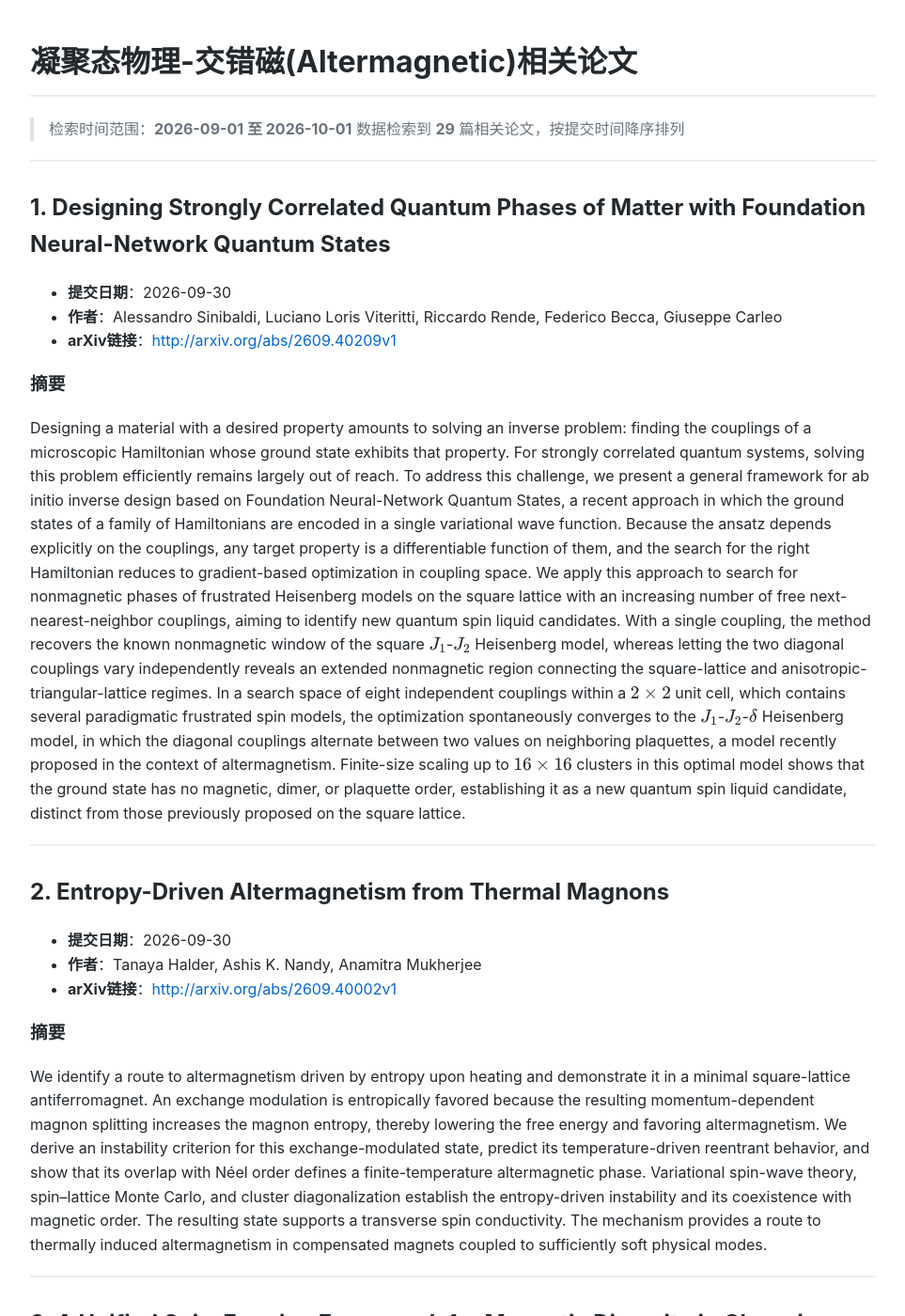
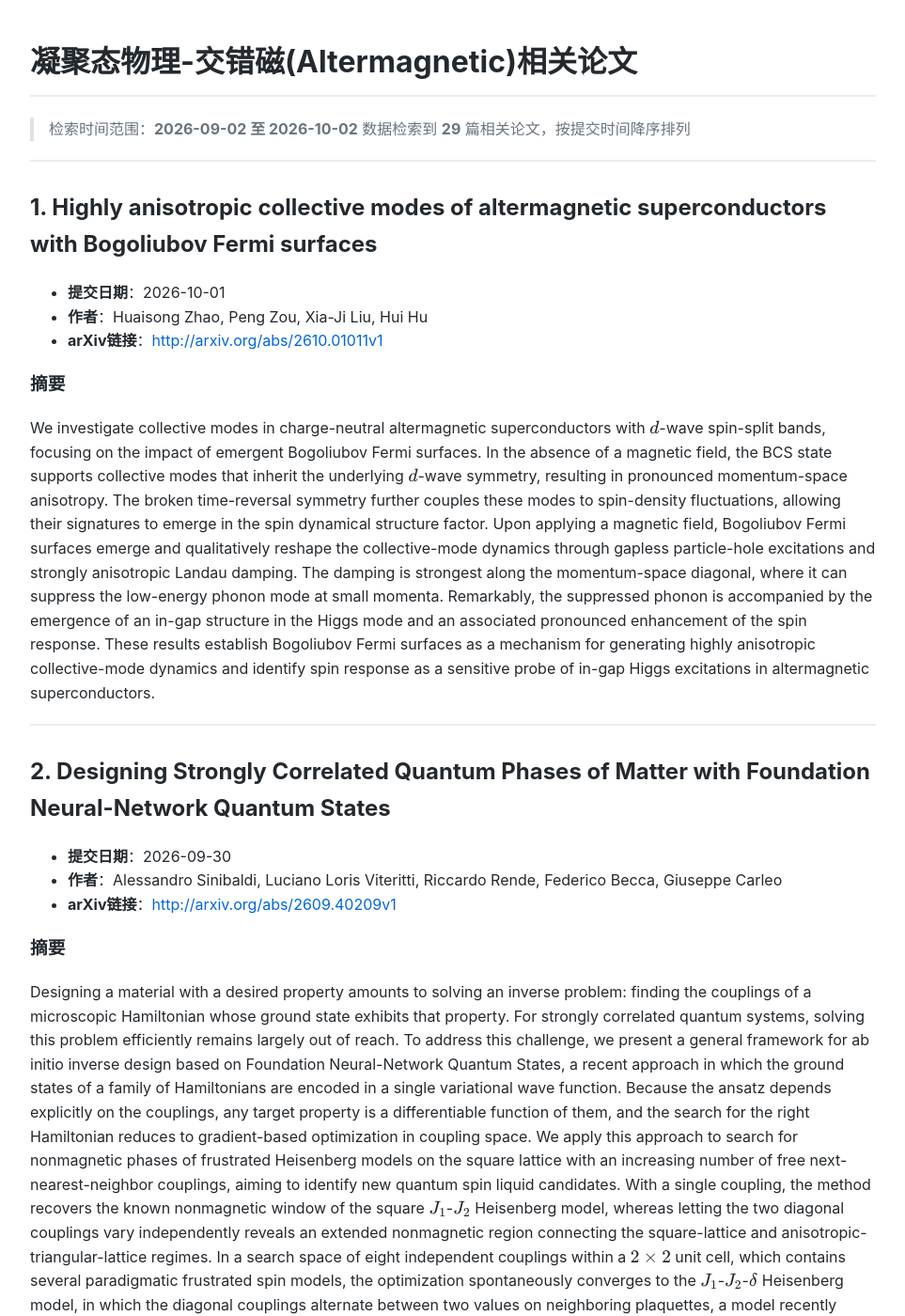
Before and after one commit to yangke25491/daily-arxiv-altermagnetic, a Jekyll site: the page built from index.md, in a window 1280 px wide and 1400 px high. Shown: the whole window at 94% size, without its empty margins (158-1121 px from the left). Built offline with Jekyll 4.4.1, drawn with Linux system fonts in a browser that asks for light colours; some of the changed text lies outside the part shown.

Commit message:
Automated update: arXiv papers

```diff
--- a/index.md
+++ b/index.md
@@ -5,12 +5,23 @@ title: 交错磁论文
 
 # 凝聚态物理-交错磁(Altermagnetic)相关论文
 
-> 检索时间范围：**2026-09-01 至 2026-10-01**
+> 检索时间范围：**2026-09-02 至 2026-10-02**
 > 数据检索到 **29** 篇相关论文，按提交时间降序排列
 
 ---
 
-## 1. Designing Strongly Correlated Quantum Phases of Matter with Foundation Neural-Network Quantum States
+## 1. Highly anisotropic collective modes of altermagnetic superconductors with Bogoliubov Fermi surfaces
+
+- **提交日期**：2026-10-01
+- **作者**：Huaisong Zhao, Peng Zou, Xia-Ji Liu, Hui Hu
+- **arXiv链接**：[http://arxiv.org/abs/2610.01011v1](http://arxiv.org/abs/2610.01011v1)
+
+### 摘要
+We investigate collective modes in charge-neutral altermagnetic superconductors with $d$-wave spin-split bands, focusing on the impact of emergent Bogoliubov Fermi surfaces. In the absence of a magnetic field, the BCS state supports collective modes that inherit the underlying $d$-wave symmetry, resulting in pronounced momentum-space anisotropy. The broken time-reversal symmetry further couples these modes to spin-density fluctuations, allowing their signatures to emerge in the spin dynamical structure factor. Upon applying a magnetic field, Bogoliubov Fermi surfaces emerge and qualitatively reshape the collective-mode dynamics through gapless particle-hole excitations and strongly anisotropic Landau damping. The damping is strongest along the momentum-space diagonal, where it can suppress the low-energy phonon mode at small momenta. Remarkably, the suppressed phonon is accompanied by the emergence of an in-gap structure in the Higgs mode and an associated pronounced enhancement of the spin response. These results establish Bogoliubov Fermi surfaces as a mechanism for generating highly anisotropic collective-mode dynamics and identify spin response as a sensitive probe of in-gap Higgs excitations in altermagnetic superconductors.
+
+---
+
+## 2. Designing Strongly Correlated Quantum Phases of Matter with Foundation Neural-Network Quantum States
 
 - **提交日期**：2026-09-30
 - **作者**：Alessandro Sinibaldi, Luciano Loris Viteritti, Riccardo Rende, Federico Becca, Giuseppe Carleo
@@ -32,7 +43,7 @@ We identify a route to altermagnetism driven by entropy upon heating and demonst
 
 ---
 
-## 3. A Unified Spin-Fermion Framework for Magnetic Diversity in Chromium Monopnictides
+## 4. A Unified Spin-Fermion Framework for Magnetic Diversity in Chromium Monopnictides
 
 - **提交日期**：2026-09-25
 - **作者**：Ruoshi Jiang, Bartomeu Monserrat
@@ -98,7 +109,7 @@ Altermagnets, characterized by vanishing net magnetization and momentum-dependen
 
 ---
 
-## 9. Correlation-assisted spin-selective metallicity in strained and bilayer altermagnets
+## 10. Correlation-assisted spin-selective metallicity in strained and bilayer altermagnets
 
 - **提交日期**：2026-09-19
 - **作者**：Marnin J. Di Nunzio, Frank Lechermann, Ilya M. Eremin
@@ -317,14 +328,3 @@ We report on the emergence of the anomalous (paramagnetic) superfluid response i
 Over the past few years, altermagnets have emerged as a new class of collinear magnets with broken time-reversal symmetry, offering novel opportunities for spintronics beyond conventional magnets. Rather than from net magnetization, as in ferromagnets, the unconventional time-reversal symmetry breaking of altermagnets originates from antiferroic magnetic dipoles locked to higher-order multipoles. Here we report the direct visualization of a $g$-wave altermagnetic multipole in the canonical altermagnet CrSb. Combining high-energy synchrotron X-ray diffraction with valence electron density (VED) analysis, we uncover a pronounced directional anisotropy of the VED distribution alternating between Cr sublattices. This evidences the antiferroic order of electric hexadecapoles predicted in $g$-wave altermagnets. Its coexistence with antiferroic magnetic dipoles induces ferroic magnetic multipoles, as probed by polarized neutron diffraction. We further identify a microscopic model of altermagnetism that directly relates the $g$-wave multipole and the $g$-wave spin splitting. Through direct observation and quantification of multipoles, this study provides a real-space fingerprint of altermagnetism and establishes a general probe of hidden multipole order in quantum materials.
 
 ---
-
-## 29. Correlation-Driven Nonlinear Magnetoelectric Response in an Altermagnet: A Dynamical Mean-Field Study
-
-- **提交日期**：2026-09-01
-- **作者**：Robert Peters, Jun Ōiké
-- **arXiv链接**：[http://arxiv.org/abs/2609.00697v1](http://arxiv.org/abs/2609.00697v1)
-
-### 摘要
-We investigate the optical nonlinear magnetoelectric effect (NMEE) in a strongly correlated altermagnet using dynamical mean-field theory. Unlike effective band descriptions with an imposed spin splitting, our approach determines the altermagnetic order, electronic spectrum, and optical nonlinear response self-consistently. We find that the NMEE is finite in the altermagnetic phase and vanishes in the paramagnetic phase. Its frequency dependence reflects the spin-resolved spectral structure and provides an estimate of the characteristic altermagnetic spin-splitting scale. Interaction and temperature tuning produce qualitatively different behavior: at low temperature, reducing the interaction strength toward the interaction-driven magnetic phase boundary enhances the response, whereas increasing the temperature suppresses it and drives it to zero above the critical temperature. These results establish the optical NMEE as a probe of correlated altermagnetic order and suggest that tuning parameters such as pressure, strain, or chemical substitution toward an interaction-driven phase boundary may provide a promising route to maximizing the response.
-
----
```
Also changed, not shown: other parts of index.md (+25 -25 lines).
